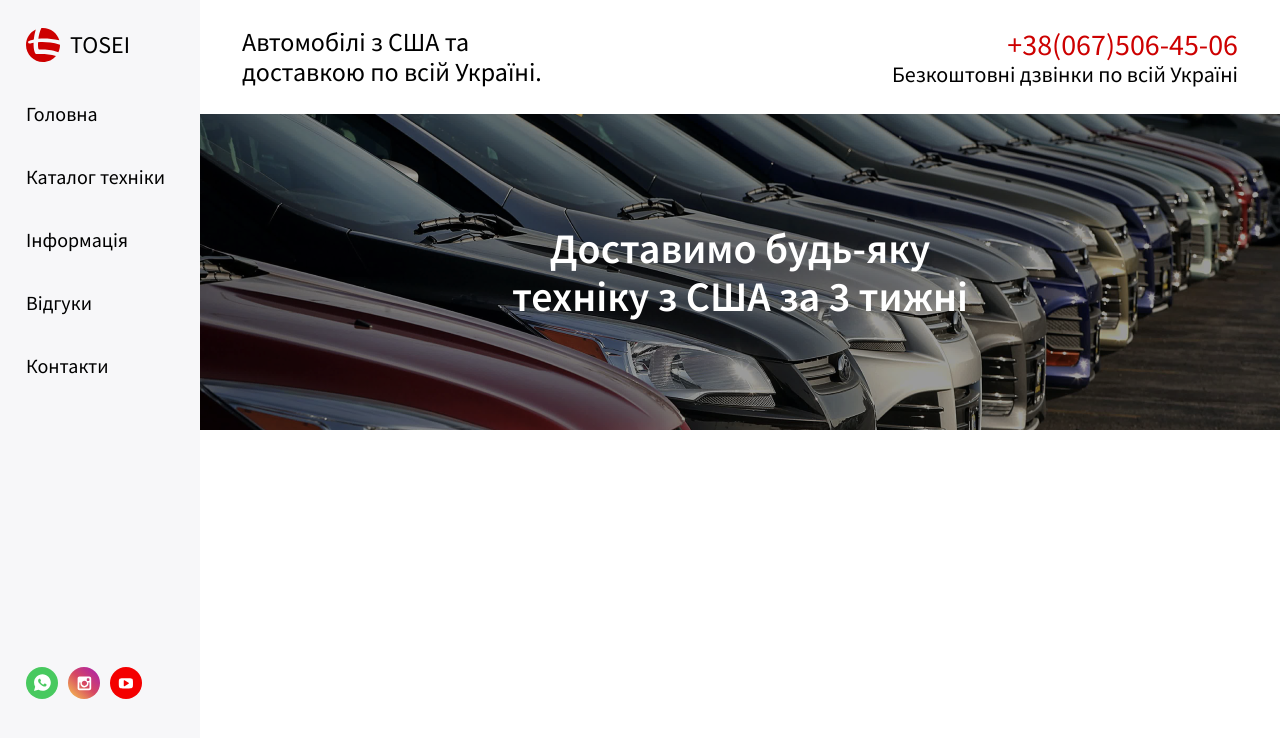
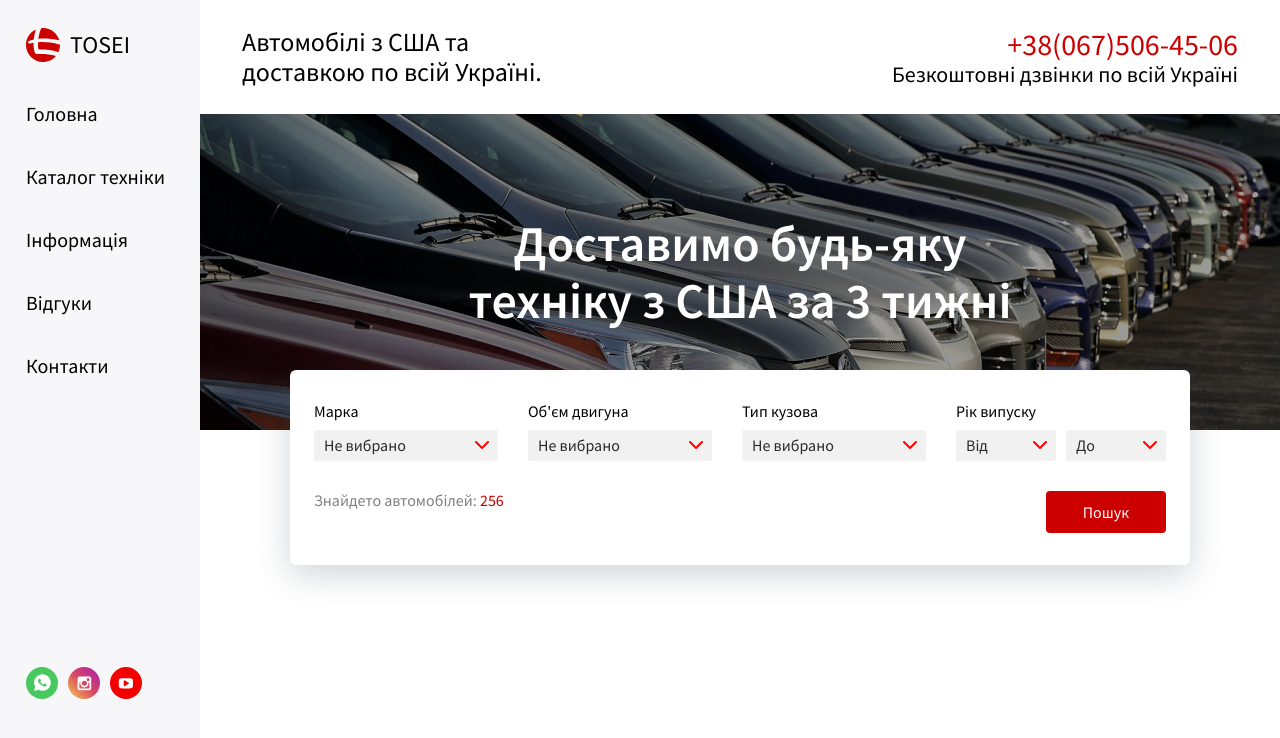
Before and after one commit to theromanovich/toscar, a Next.js app: page / in a window 1280 px wide. Shown: the top 738 px of the page. Built offline with nearby package versions, Linux system fonts and the light colour scheme.

Commit message:
add filter

```diff
--- a/src/components/MainPage/MainPage.js
+++ b/src/components/MainPage/MainPage.js
@@ -1,3 +1,4 @@
+import MainPageFilter from '../MainPageFilter/MainPageFilter'
 const MainPage = () => {
   return (
     <div className='main-page'>
@@ -8,6 +9,7 @@ const MainPage = () => {
           </div>
         </div>
       </div>
+      <MainPageFilter />
     </div>
   )
 }
--- /dev/null
+++ b/src/components/MainPageFilter/MainPageFilter.js
@@ -0,0 +1,54 @@
+const MainPageFilter = () => {
+  return (
+    <div className='main-page__filter'>
+      <div className='filter__container'>
+        <div className='filter__items'>
+          <div className='make'>
+            <label htmlFor='make'>Марка</label>
+            <select name='make' className='default-select' id='make'>
+              <option value='no'>Не вибрано</option>
+              <option value='BMW'>BMW</option>
+            </select>
+          </div>
+          <div className='engine'>
+            <label htmlFor='engine'>Об'єм двигуна</label>
+            <select name='make' className='default-select' id='make'>
+              <option value='no'>Не вибрано</option>
+              <option value='2'>2.0</option>
+            </select>
+          </div>
+          <div className='body'>
+            <label htmlFor='body'>Тип кузова</label>
+            <select
+              name='body'
+              className='default-select'
+              id='body'
+              placeholder='gg'
+            >
+              <option value='no'>Не вибрано</option>
+              <option value='sedan'>Седан</option>
+            </select>
+          </div>
+          <div className='year'>
+            <label htmlFor='from'>Рік випуску</label>
+            <div className='year-selects'>
+              <select name='from' className='default-select' id='from'>
+                <option value='no'>Від</option>
+              </select>
+              <select name='from' className='default-select' id='from'>
+                <option value='no'>До</option>
+              </select>
+            </div>
+          </div>
+        </div>
+        <div className='filter__cta'>
+          <div className='search-result'>
+            Знайдето автомобілей: <span>256</span>
+          </div>
+          <button className='search-btn'>Пошук</button>
+        </div>
+      </div>
+    </div>
+  )
+}
+export default MainPageFilter
--- a/src/style/block/filter.scss
+++ b/src/style/block/filter.scss
@@ -1,307 +1,105 @@
-.filter {
-  padding: 140px 15px 0;
-  &__container {
-    padding: 40px;
-    margin: 0 auto;
-    width: 1200px;
-    max-width: 100%;
-    min-height: 284px;
-    background: #eff0f4;
-    border-radius: 24px;
-    position: relative;
-    position: relative;
-  }
-  &__search {
-    max-width: 100%;
-    position: absolute;
-    top: -100px;
-    left: 0px;
-    label {
-      font-size: 16px;
-      color: #8a8a89;
-      display: block;
-      margin-bottom: 8px;
+.main-page__filter {
+  position: relative;
+  top: -60px;
+  left: 50%;
+  transform: translateX(-50%);
+  display: flex;
+  justify-content: center;
+  align-items: center;
+  padding-left: 200px;
+  .filter {
+    &__container {
+      padding: 32px 24px;
+      width: 900px;
+      max-width: 100%;
+      min-height: 180px;
+      background: #ffffff;
+      position: relative;
+      margin: 0 auto;
+      box-shadow: 0px 9px 34px rgba(58, 68, 83, 0.24);
+      border-radius: 6px;
     }
-    input {
-      border: 1px solid #3470ff;
-      width: 516px;
-      max-width: 100%;
-      min-height: 56px;
-      left: 0px;
-      top: 0px;
-      background-color: #ffffff;
-      border-radius: 18px;
-      padding: 16px 60px;
-      background: url('/search.svg') no-repeat 20px;
-      background-color: #ffffff;
+    &__items {
+      display: flex;
+      flex-wrap: wrap;
+      justify-content: space-between;
+    }
+    &__cta {
+      display: flex;
+      justify-content: space-between;
+      padding-top: 30px;
+      .search-result {
+        color: #808080;
+        span {
+          color: #cd0000;
+        }
+      }
+      .search-btn {
+        padding: 12px 20px;
+        text-align: center;
+        width: 120px;
+        max-width: 100%;
+        color: white;
+        background: #cd0000;
+        border-radius: 4px;
+        border: none;
+      }
     }
   }
-  &__cta {
-    margin-top: 32px;
+  label {
+    margin-bottom: 10px;
+  }
+  .make {
     display: flex;
-    justify-content: space-between;
-    align-items: center;
-  }
-  &__extend-btn {
-    button {
-      padding: 15px 18px;
-      gap: 14px;
-      width: 136px;
+    flex-direction: column;
+    select {
+      width: 184px;
       max-width: 100%;
-      height: 48px;
-      display: flex;
-      align-items: center;
-      justify-content: center;
-      border: none;
-      background: #ffffff;
-      border: none;
-      border-radius: 14px;
-      font-size: 13px;
-      color: #2b2b2a;
     }
   }
-  &__show-btn {
-    max-width: 100%;
-    button {
-      padding: 15px 18px;
-      width: 202px;
+  .engine {
+    display: flex;
+    flex-direction: column;
+    select {
+      width: 184px;
       max-width: 100%;
-      font-size: 14px;
-      max-width: 100%;
-      height: 48px;
-      background: #3470ff;
-      border-radius: 14px;
-      color: #ffffff;
-      border: none;
-      display: flex;
-      align-items: center;
-      justify-content: center;
     }
   }
-  .label {
-    display: block;
-    margin-bottom: 8px;
+  .body {
+    display: flex;
+    flex-direction: column;
+    select {
+      width: 184px;
+      max-width: 100%;
+    }
   }
-  .default-select {
-    -webkit-appearance: none;
-    border: none;
-    max-width: 100%;
-    height: 48px;
-    border-radius: 18px;
-    font-size: 16px;
-    color: #2b2b2a;
-    background: url('/chevron.svg') no-repeat center right 18px;
-    background-size: 24px;
-    background-color: #ffffff;
-    padding: 14px 18px;
-  }
-  &__items {
+  .year {
     display: flex;
-    flex-wrap: wrap;
-    justify-content: space-between;
-    .region {
-      max-width: 100%;
-      input {
-        width: 238px;
+    flex-direction: column;
+    &-selects {
+      display: flex;
+      gap: 10px;
+      select {
+        width: 100px;
         max-width: 100%;
-        background: url('/search.svg') no-repeat 15px;
-        background-size: 20px;
-        padding: 14px 81px 14px 45px;
-        width: 200px;
-        max-width: 100%;
-        height: 48px;
-        background-color: #ffffff;
-        border: 1px solid rgba(0, 0, 0, 0.2);
-        border-radius: 14px;
-      }
-    }
-    .model {
-      max-width: 100%;
-      input {
-        width: 200px;
-        max-width: 100%;
-        background: url('/search.svg') no-repeat 15px;
-        background-size: 20px;
-        padding: 14px 81px 14px 45px;
-        width: 200px;
-        max-width: 100%;
-        height: 48px;
-        background-color: #ffffff;
-        border: 1px solid rgba(0, 0, 0, 0.2);
-        border-radius: 14px;
-      }
-    }
-    .year {
-      max-width: 100%;
-      height: 48px;
-      select {
-        width: 140px;
-        height: 48px;
-        max-width: 100%;
-        display: flex;
-        align-items: center;
-      }
-    }
-    .condition {
-      max-width: 100%;
-      select {
-        width: 158px;
-        max-width: 100%;
-      }
-    }
-    .budget {
-      input {
-        width: 180px;
-      }
-      &-inputs {
-        display: flex;
-        gap: 1px;
-        position: relative;
-        &::after {
-          content: '';
-          width: 44px;
-          height: 48px;
-          border-radius: 0 18px 18px 0;
-          background-color: #3470ff;
-          position: absolute;
-          right: 0px;
-          cursor: pointer;
-        }
-        input {
-          &:nth-child(1) {
-            background: transparent;
-            -webkit-appearance: none;
-            background-color: #ffffff;
-            border-radius: 18px 0 0 18px;
-          }
-          &:nth-child(2) {
-            border-radius: 0 18px 18px 0;
-            background-color: #ffffff;
-          }
-        }
-        svg {
-          position: absolute;
-          top: 50%;
-          right: 10px;
-          transform: translateY(-50%);
-          z-index: 2;
-          cursor: pointer;
-        }
       }
     }
   }
 }
 
-.filter-found {
-  display: block;
-  width: 1215px;
+input {
+  background: #f1f1f1;
+  border-radius: 2px;
+}
+.default-select {
+  -webkit-appearance: none;
+  border: none;
   max-width: 100%;
-  height: 56px;
-  padding: 0 15px;
-  margin: 32px auto 32px;
-
-  &__inner {
-    width: 323px;
-    max-width: 100%;
-    padding: 16px 0px;
-    border-radius: 18px;
-    // text-align: center;
-    font-size: 20px;
-    color: #2b2b2a;
-    a {
-      color: blue;
-    }
-  }
+  padding: 6px 10px 6px 10px;
+  border-radius: 2px;
+  font-size: 16px;
+  color: #2b2b2a;
+  background: url('/chevron.svg') no-repeat center right 4px;
+  background-size: 24px;
+  background-color: #f1f1f1;
 }
-
-@media (max-width: 1120px) {
-  .filter {
-    &__items {
-      gap: 20px;
-      justify-content: flex-start;
-    }
-  }
-}
-
-@media (max-width: 800px) {
-  .filter {
-    &__btn {
-      position: static;
-      transform: translate(0);
-      margin-top: 20px;
-    }
-  }
-}
-
-@media (max-width: 465px) {
-  .filter {
-    .budget {
-      &-inputs {
-        input {
-          &:nth-child(1) {
-            width: 119px;
-          }
-          &:nth-child(2) {
-            width: 166px;
-          }
-        }
-      }
-    }
-    &__cta {
-      flex-direction: column;
-      align-items: flex-start;
-      gap: 12px;
-    }
-  }
-  .filter-found {
-    margin: 20px auto;
-    &__inner {
-      margin: 0 auto;
-    }
-  }
-}
-
-@media (max-width: 427px) {
-  .filter {
-    &__items {
-      .condition {
-        margin-top: 20px;
-      }
-    }
-  }
-}
-
-@media (max-width: 380px) {
-  .filter {
-    &__container {
-      padding: 29px;
-    }
-    .budget {
-      &-inputs {
-        flex-direction: column;
-        gap: 8px;
-        &::after {
-          content: none;
-        }
-        input {
-          &:nth-child(1) {
-            border-radius: 10px;
-          }
-          &:nth-child(2) {
-            border-radius: 10px;
-            background: transparent;
-            -webkit-appearance: none;
-            background-color: #ffffff;
-          }
-        }
-      }
-      svg {
-        display: none;
-      }
-    }
-    .default-select {
-      padding: 16px 9px;
-      font-size: 17px;
-    }
-  }
-}
--- a/src/style/block/mainPage.scss
+++ b/src/style/block/mainPage.scss
@@ -13,12 +13,12 @@
     position: absolute;
     left: 50%;
     top: 50%;
-    width: 500px;
+    width: 600px;
     max-width: 100%;
     transform: translate(-50%, -50%);
     font-style: normal;
     font-weight: 700;
-    font-size: 42px;
+    font-size: 50px;
     text-align: center;
 
     color: #ffffff;
```
Also changed, not shown: public/chevron.svg.
